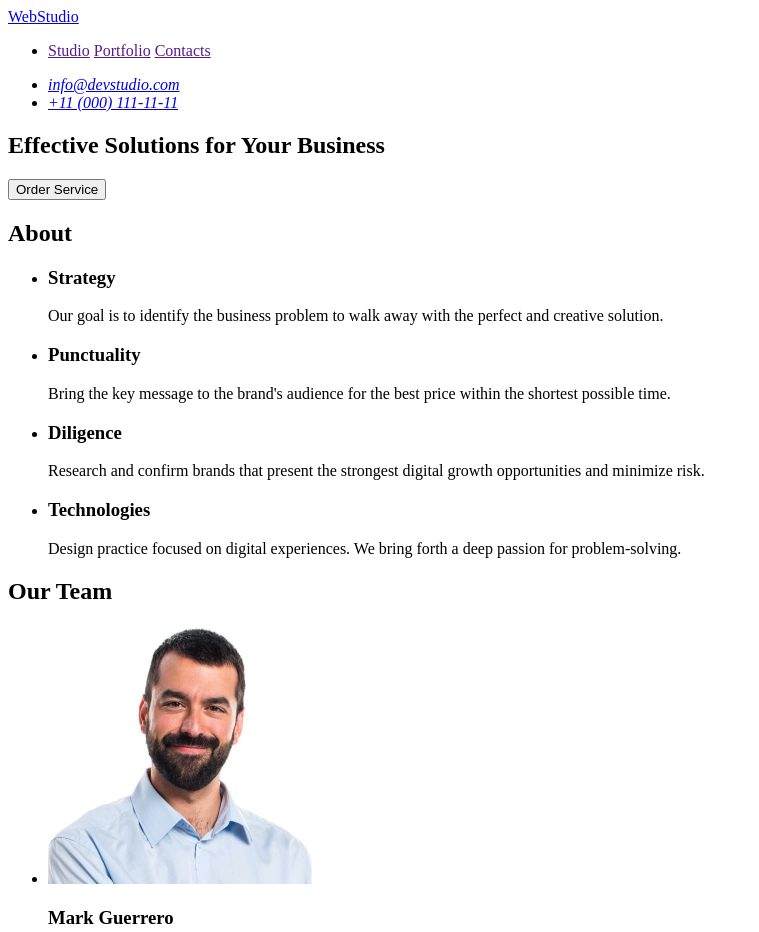
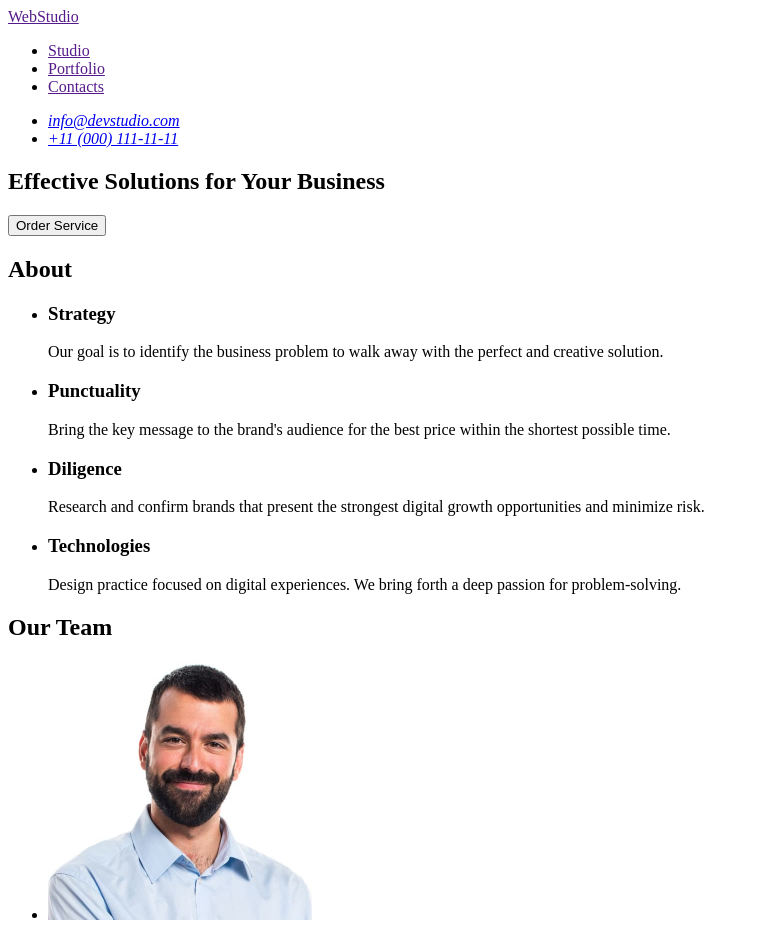
Before and after one commit to StanislavJS/goit-markup-hw-01-, a plain HTML site: page index.html in a window 1280 px wide. Shown: the top 932 px of the page, without its empty margins (0-759 px from the left). Drawn offline with Linux system fonts and the light colour scheme.

Commit message:
index.html

```diff
--- a/index.html
+++ b/index.html
@@ -11,13 +11,11 @@
   <body>
     <header>
       <nav>
-        <a href="./index.html">WebStudio</a>
+        <a href="">Web<span>Studio</span></a>
         <ul>
-          <li>
-            <a href="">Studio</a>
-            <a href="">Portfolio</a>
-            <a href="">Contacts</a>
-          </li>
+          <li><a href="">Studio</a></li>
+          <li><a href="">Portfolio</a></li>
+          <li><a href="">Contacts</a></li>
         </ul>
       </nav>
       <address>
```
